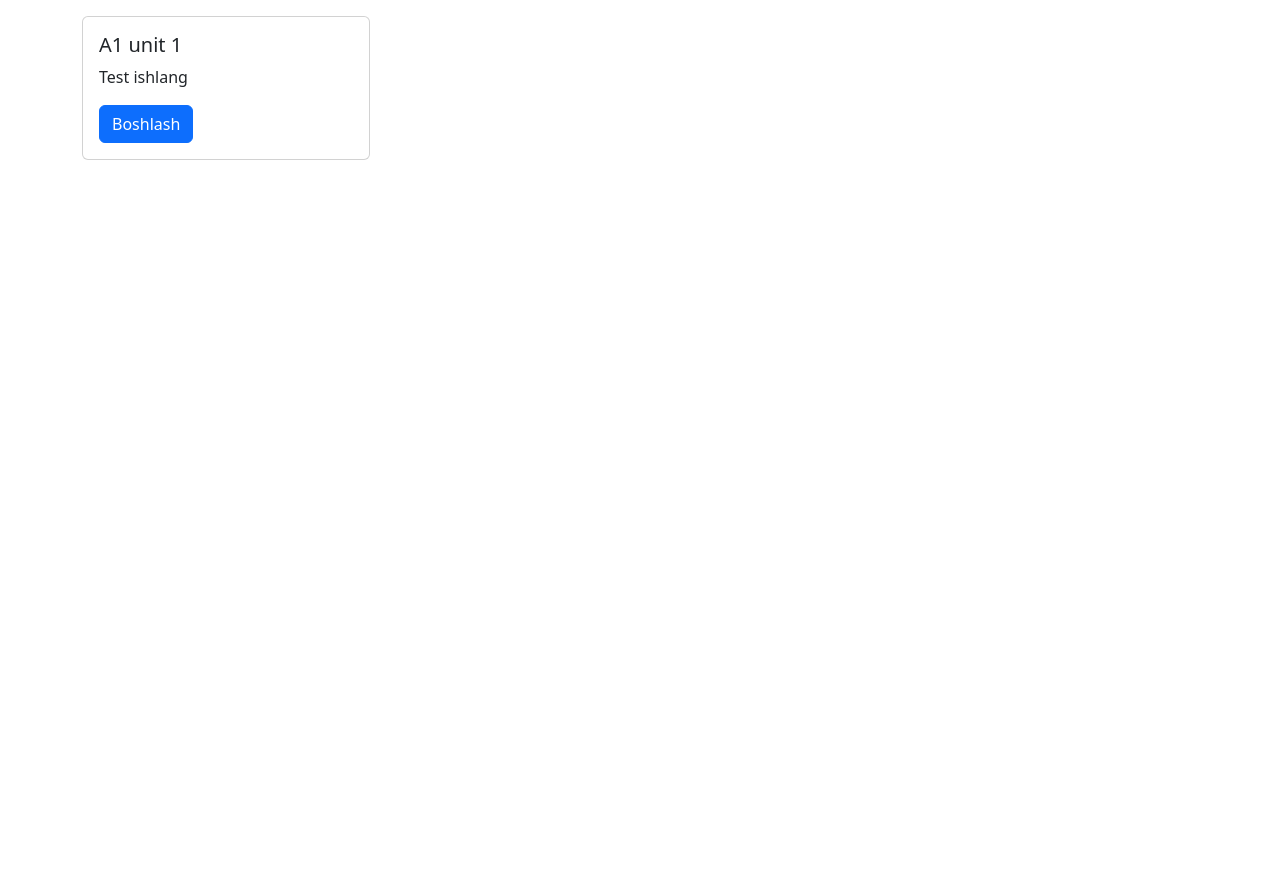
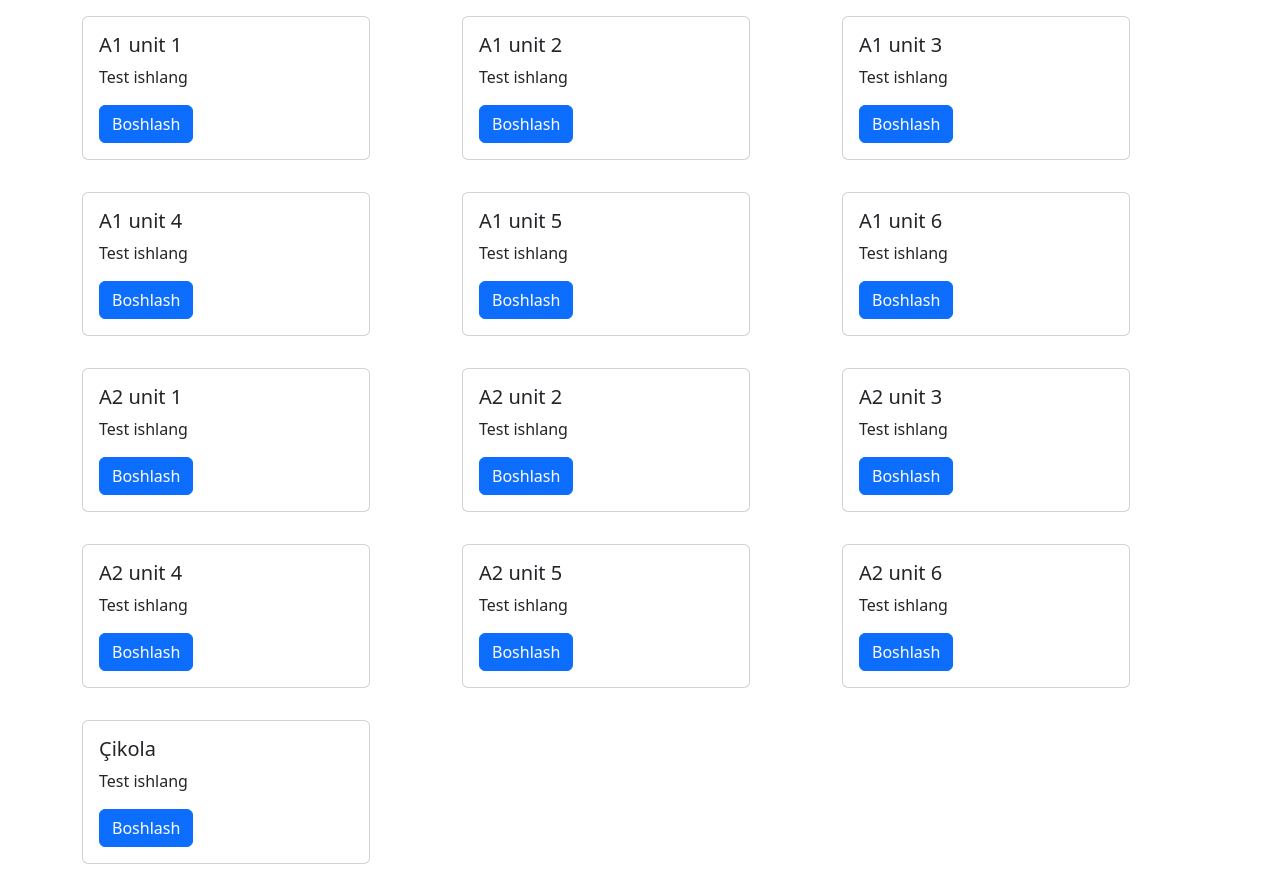
Before and after one commit to Hojiakbar-Turotov/turk-tili, a plain HTML site: page index.html in a window 1280 px wide. Before the commit the page ends 800 px from the top, so only its background shows below. Drawn offline with nearby package versions, Linux system fonts and the light colour scheme.

Commit message:
Update index.html
a2 unit 6 gacha bo'lgan mavzular va shkolad qo'shildi

```diff
--- a/index.html
+++ b/index.html
@@ -1,14 +1,19 @@
 <!DOCTYPE html>
 <html lang="en">
+
 <head>
   <meta charset="UTF-8">
   <meta http-equiv="X-UA-Compatible" content="IE=edge">
   <meta name="viewport" content="width=device-width, initial-scale=1.0">
   <title>Document</title>
-    <link href="https://cdn.jsdelivr.net/npm/bootstrap@5.3.2/dist/css/bootstrap.min.css" rel="stylesheet" integrity="sha384-T3c6CoIi6uLrA9TneNEoa7RxnatzjcDSCmG1MXxSR1GAsXEV/Dwwykc2MPK8M2HN" crossorigin="anonymous">
+  <link href="https://cdn.jsdelivr.net/npm/bootstrap@5.3.2/dist/css/bootstrap.min.css" rel="stylesheet"
+    integrity="sha384-T3c6CoIi6uLrA9TneNEoa7RxnatzjcDSCmG1MXxSR1GAsXEV/Dwwykc2MPK8M2HN" crossorigin="anonymous">
 </head>
+
 <body>
-    <div class="container py-3">
+  <div class="container">
+    <div class="row">
+      <div class="col py-3">
         <div class="card" style="width: 18rem;">
           <!-- <img class="card-img-top" src="..." alt="Card image cap"> -->
           <div class="card-body">
@@ -16,7 +21,135 @@
             <p class="card-text">Test ishlang</p>
             <a href="https://quizizz.com/embed/quiz/653f9245628ffd3480573ed9" class="btn btn-primary">Boshlash</a>
           </div>
-      </div></div>
-      <script src="https://cdn.jsdelivr.net/npm/bootstrap@5.3.2/dist/js/bootstrap.bundle.min.js" integrity="sha384-C6RzsynM9kWDrMNeT87bh95OGNyZPhcTNXj1NW7RuBCsyN/o0jlpcV8Qyq46cDfL" crossorigin="anonymous"></script>
+        </div>
+      </div>
+      <div class="col py-3">
+        <div class="card" style="width: 18rem;">
+          <!-- <img class="card-img-top" src="..." alt="Card image cap"> -->
+          <div class="card-body">
+            <h5 class="card-title">A1 unit 2</h5>
+            <p class="card-text">Test ishlang</p>
+            <a href="https://quizizz.com/embed/quiz/654045b290efda4d83680561" class="btn btn-primary">Boshlash</a>
+          </div>
+        </div>
+      </div>
+      <div class="col py-3">
+        <div class="card" style="width: 18rem;">
+          <!-- <img class="card-img-top" src="..." alt="Card image cap"> -->
+          <div class="card-body">
+            <h5 class="card-title">A1 unit 3</h5>
+            <p class="card-text">Test ishlang</p>
+            <a href="https://quizizz.com/embed/quiz/65404681c6b6e364ec591da7" class="btn btn-primary">Boshlash</a>
+          </div>
+        </div>
+      </div>
+      <div class="col py-3">
+        <div class="card" style="width: 18rem;">
+          <!-- <img class="card-img-top" src="..." alt="Card image cap"> -->
+          <div class="card-body">
+            <h5 class="card-title">A1 unit 4</h5>
+            <p class="card-text">Test ishlang</p>
+            <a href="https://quizizz.com/embed/quiz/654046ff40e0856d2ef85df4" class="btn btn-primary">Boshlash</a>
+          </div>
+        </div>
+      </div>
+      <div class="col py-3">
+        <div class="card" style="width: 18rem;">
+          <!-- <img class="card-img-top" src="..." alt="Card image cap"> -->
+          <div class="card-body">
+            <h5 class="card-title">A1 unit 5</h5>
+            <p class="card-text">Test ishlang</p>
+            <a href="https://quizizz.com/embed/quiz/65404783116439cd42e0ae99" class="btn btn-primary">Boshlash</a>
+          </div>
+        </div>
+      </div>
+      <div class="col py-3">
+        <div class="card" style="width: 18rem;">
+          <!-- <img class="card-img-top" src="..." alt="Card image cap"> -->
+          <div class="card-body">
+            <h5 class="card-title">A1 unit 6</h5>
+            <p class="card-text">Test ishlang</p>
+            <a href="https://quizizz.com/embed/quiz/654047db20058fbac2b84faa" class="btn btn-primary">Boshlash</a>
+          </div>
+        </div>
+      </div>
+      <div class="col py-3">
+        <div class="card" style="width: 18rem;">
+          <!-- <img class="card-img-top" src="..." alt="Card image cap"> -->
+          <div class="card-body">
+            <h5 class="card-title">A2 unit 1</h5>
+            <p class="card-text">Test ishlang</p>
+            <a href="https://quizizz.com/embed/quiz/65404a24c2bd8473d98a3df3" class="btn btn-primary">Boshlash</a>
+          </div>
+        </div>
+      </div>
+      <div class="col py-3">
+        <div class="card" style="width: 18rem;">
+          <!-- <img class="card-img-top" src="..." alt="Card image cap"> -->
+          <div class="card-body">
+            <h5 class="card-title">A2 unit 2</h5>
+            <p class="card-text">Test ishlang</p>
+            <a href="https://quizizz.com/embed/quiz/65404b0790efdafa9c680aa2" class="btn btn-primary">Boshlash</a>
+          </div>
+        </div>
+      </div>
+      <div class="col py-3">
+        <div class="card" style="width: 18rem;">
+          <!-- <img class="card-img-top" src="..." alt="Card image cap"> -->
+          <div class="card-body">
+            <h5 class="card-title">A2 unit 3</h5>
+            <p class="card-text">Test ishlang</p>
+            <a href="https://quizizz.com/embed/quiz/65404b7bc2bd84db558a3f13" class="btn btn-primary">Boshlash</a>
+          </div>
+        </div>
+      </div>
+      <div class="col py-3">
+        <div class="card" style="width: 18rem;">
+          <!-- <img class="card-img-top" src="..." alt="Card image cap"> -->
+          <div class="card-body">
+            <h5 class="card-title">A2 unit 4</h5>
+            <p class="card-text">Test ishlang</p>
+            <a href="https://quizizz.com/embed/quiz/65404be640e08517e3f8622c" class="btn btn-primary">Boshlash</a>
+          </div>
+        </div>
+      </div>
+      <div class="col py-3">
+        <div class="card" style="width: 18rem;">
+          <!-- <img class="card-img-top" src="..." alt="Card image cap"> -->
+          <div class="card-body">
+            <h5 class="card-title">A2 unit 5</h5>
+            <p class="card-text">Test ishlang</p>
+            <a href="https://quizizz.com/embed/quiz/65404c5390efda109e680be7" class="btn btn-primary">Boshlash</a>
+          </div>
+        </div>
+      </div>
+      <div class="col py-3">
+        <div class="card" style="width: 18rem;">
+          <!-- <img class="card-img-top" src="..." alt="Card image cap"> -->
+          <div class="card-body">
+            <h5 class="card-title">A2 unit 6</h5>
+            <p class="card-text">Test ishlang</p>
+            <a href="https://quizizz.com/embed/quiz/65404cf8bbd037329900ce69" class="btn btn-primary">Boshlash</a>
+          </div>
+        </div>
+      </div>
+    </div>
+    <div class="row">
+      <div class="col py-3">
+        <div class="card" style="width: 18rem;">
+          <!-- <img class="card-img-top" src="..." alt="Card image cap"> -->
+          <div class="card-body">
+            <h5 class="card-title">Çikola</h5>
+            <p class="card-text">Test ishlang</p>
+            <a href="https://quizizz.com/embed/quiz/65404de72b677966c668bb6d" class="btn btn-primary">Boshlash</a>
+          </div>
+        </div>
+      </div>
+    </div>
+  </div>
+  <script src="https://cdn.jsdelivr.net/npm/bootstrap@5.3.2/dist/js/bootstrap.bundle.min.js"
+    integrity="sha384-C6RzsynM9kWDrMNeT87bh95OGNyZPhcTNXj1NW7RuBCsyN/o0jlpcV8Qyq46cDfL"
+    crossorigin="anonymous"></script>
 </body>
+
 </html>
```
Lines whose indentation alone changed are shown as unchanged.
